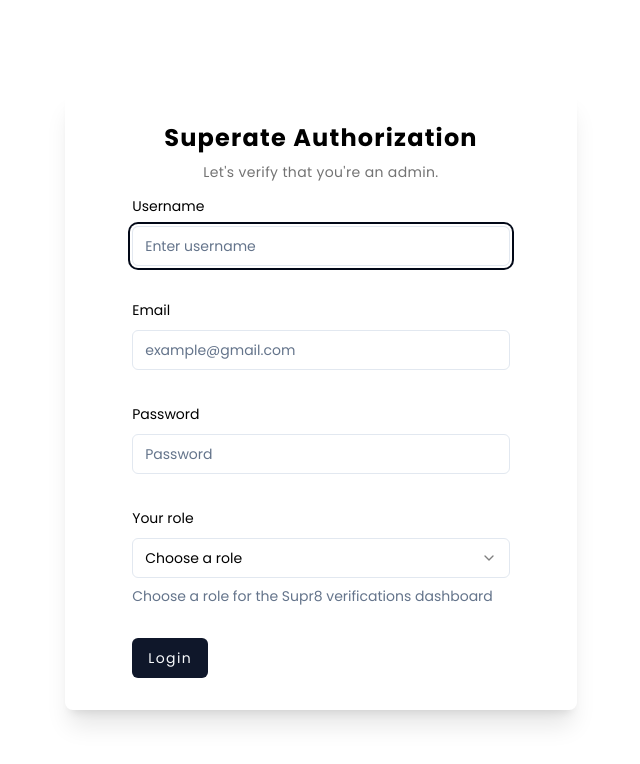
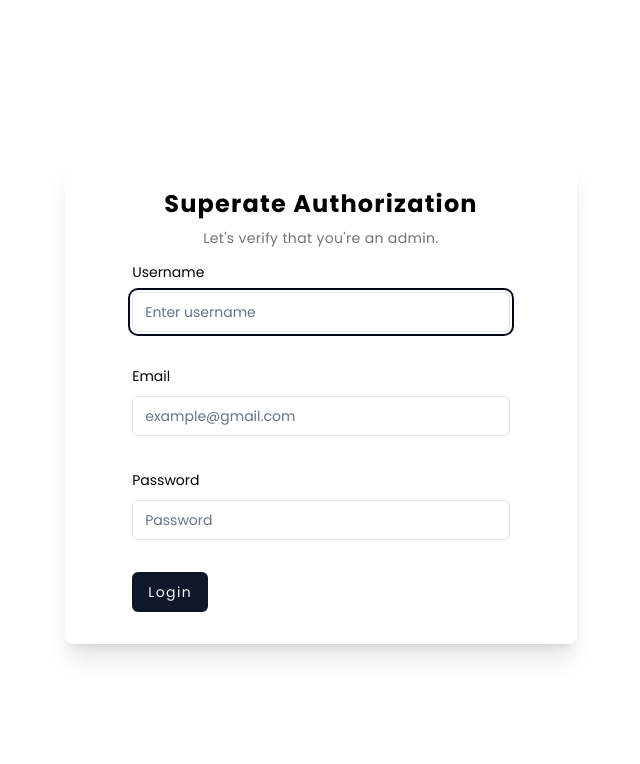
Before and after one commit to the-pro7/superate-verification-dashboard, a Next.js app: page /login in a window 1280 px wide. Shown: the top 764 px of the page, without its empty margins (319-959 px from the left). Built offline with nearby package versions, Linux system fonts and the light colour scheme.

Commit message:
fixed bug in verifications overview route

```diff
--- a/src/app/admin-dashboard/verifications-overview/brand/[id]/page.tsx
+++ b/src/app/admin-dashboard/verifications-overview/brand/[id]/page.tsx
@@ -6,9 +6,9 @@ import { isOnClientSide } from "@/components/verification-log-view/VerificationL
 import BackButton from "../../_components/BackButton";
 import GovImage from "../../_components/GovImage";
 import UserDetails from "../../_components/UserDetails";
-import isbrandVerification from "@/utils/switchType";
+import isBrandVerification from "@/utils/switchType";
 
-const SinglebrandVerificationPage = ({
+const SingleBrandVerificationPage = ({
   params: { id },
 }: {
   params: { id: string };
@@ -47,7 +47,7 @@ const SinglebrandVerificationPage = ({
       <div className="flex flex-col-reverse h-[80%] overflow-y-auto md:h-fit md:overflow-y-hidden gap-6 md:flex-row md:gap-6 justify-around items-center pt-0 md:pt-10">
         <GovImage
           imgSrc={
-            (isbrandVerification(data!) &&
+            (isBrandVerification(data!) &&
               data.government_issued_business_id_image) as string
           }
         />
@@ -62,4 +62,4 @@ const SinglebrandVerificationPage = ({
   );
 };
 
-export default SinglebrandVerificationPage;
+export default SingleBrandVerificationPage;
--- a/src/app/admin-dashboard/verifications-overview/influencer/[id]/page.tsx
+++ b/src/app/admin-dashboard/verifications-overview/influencer/[id]/page.tsx
@@ -6,7 +6,7 @@ import { isOnClientSide } from "@/components/verification-log-view/VerificationL
 import BackButton from "../../_components/BackButton";
 import GovImage from "../../_components/GovImage";
 import UserDetails from "../../_components/UserDetails";
-import isbrandVerification from "@/utils/switchType";
+import isBrandVerification from "@/utils/switchType";
 
 const SingleInfluencerVerificationPage = ({
   params: { id },
@@ -44,7 +44,7 @@ const SingleInfluencerVerificationPage = ({
       <div className="flex flex-col-reverse h-[80%] overflow-y-auto md:h-full md:pt-10 md:overflow-y-hidden gap-6 md:flex-row md:gap-6 justify-around items-center pt-0 lg:pt-0 lg:h-fit">
         <GovImage
           imgSrc={
-            (!isbrandVerification(data!) &&
+            (!isBrandVerification(data!) &&
               data?.government_issued_id_image) as string
           }
         />
--- a/src/app/admin-dashboard/verifications-overview/page.tsx
+++ b/src/app/admin-dashboard/verifications-overview/page.tsx
@@ -3,7 +3,7 @@ import React, { useState } from "react";
 import TopNav from "@/components/dashboard-topnav/TopNav";
 import RoleSwitcher from "@/components/role-switcher/RoleSwitcher";
 import PageText from "@/components/page-text/PageText";
-import brandsVerificationLogsView from "@/components/verification-log-view/VerificationLogsView";
+import VerificationLogsView from "@/components/verification-log-view/VerificationLogsView";
 
 const AllVerificationsPage = () => {
   const [query, setQuery] = useState<string>("");
@@ -19,7 +19,7 @@ const AllVerificationsPage = () => {
         <RoleSwitcher />
       </div>
       {/* <VerificationLog selfieImage="/logo.png" fullLegalName="Emmanuel Ameyaw" location="Tamale, Ghana"/> */}
-      <brandsVerificationLogsView query={query} />
+      <VerificationLogsView query={query} />
     </>
   );
 };
--- a/src/app/layout.tsx
+++ b/src/app/layout.tsx
@@ -23,7 +23,7 @@ export default function RootLayout({
 }>) {
   return (
     <html lang="en">
-      <body className={`${poppins.className}`} suppressHydrationWarning>
+      <body className={`${poppins.className}`} suppressHydrationWarning={true}>
         {children}
         <Toaster richColors position="bottom-right" closeButton/>
       </body>
--- a/src/components/form/login-form/LoginForm.tsx
+++ b/src/components/form/login-form/LoginForm.tsx
@@ -19,14 +19,6 @@ import { RotatingLines } from "react-loader-spinner";
 import { useRouter } from "next/navigation";
 import { ILoginDataProps } from "@/types/app-type";
 import { toast } from "sonner";
-import {
-  Select,
-  SelectContent,
-  SelectItem,
-  SelectTrigger,
-  SelectValue,
-} from "@/components/ui/select";
-import Link from "next/link";
 
 const formSchema = z.object({
   username: z.string().min(8, {
@@ -37,9 +29,6 @@ const formSchema = z.object({
   }),
   password: z.string().min(8, {
     message: "You need to provide a password to continue",
-  }),
-  role: z.string({
-    required_error: "You must select a role to continue.",
   }),
 });
 
@@ -68,6 +57,7 @@ export default function LoginForm() {
     if (navigator.onLine) {
       try {
         const data: ILoginDataProps = await login(values);
+        console.log(data);
 
         if (!data) {
           setError("root", {
@@ -150,30 +140,6 @@ export default function LoginForm() {
             </FormItem>
           )}
         />
-        <FormField
-          control={form.control}
-          name="role"
-          render={({ field }) => (
-            <FormItem>
-              <FormLabel>Your role</FormLabel>
-              <Select onValueChange={field.onChange} defaultValue={field.value}>
-                <FormControl>
-                  <SelectTrigger>
-                    <SelectValue placeholder="Choose a role" />
-                  </SelectTrigger>
-                </FormControl>
-                <SelectContent>
-                  <SelectItem value="moderator">Moderator</SelectItem>
-                  <SelectItem value="admin">Admin</SelectItem>
-                </SelectContent>
-              </Select>
-              <FormDescription>
-                Choose a role for the Supr8 verifications dashboard
-              </FormDescription>
-              <FormMessage />
-            </FormItem>
-          )}
-        />
         <Button
           type="submit"
           disabled={isSubmitting}
```
